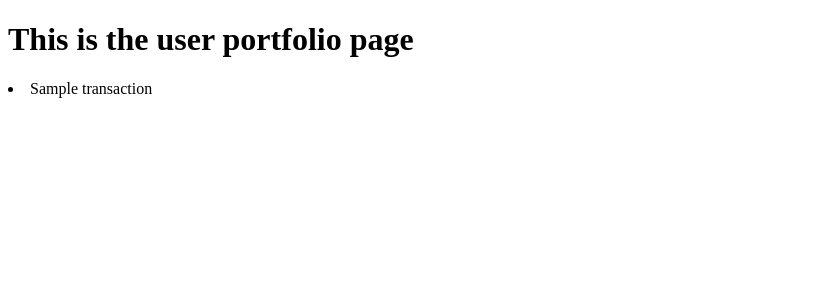
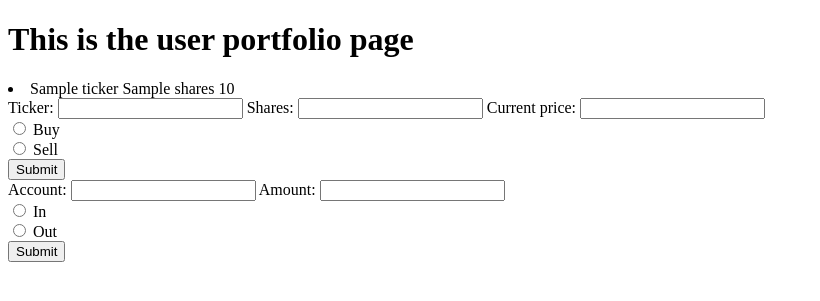
Before and after one commit to fuentesori/DBtest, a Flask app: template templates/portfolio.html in a window 1280 px wide. Shown: the top 301 px of the page, without its empty margins (0-820 px from the left). Run offline with Flask 2, Linux system fonts and the light colour scheme; the template is opened without the code that fills it: most values are stand-ins (such as "Sample title", 1, 10 or a date in 2020); parts of the project's set-up code (start-up, migrations or seed data) failed here and were passed over.

Commit message:
more sections to portfolio

```diff
--- a/templates/portfolio.html
+++ b/templates/portfolio.html
@@ -7,7 +7,30 @@
 <body>
 <h1>This is the user portfolio page</h1>
 {% for transaction in transactions%}
-  <li> {{transaction}} </li>
+  <li> {{transaction.ticker}} {{transaction.shares}} {{transaction.open_position_price}}  </li>
 {% endfor %}
+
+<form method="post" action="/post_stock">
+    <label>Ticker:</label>
+    <input id="ticker" name="ticker" type="text"/>
+    <label>Shares:</label>
+    <input id="shares" name="shares" type="int"/>
+    <label>Current price:</label>
+    <input id="current_price" name="current_price" type="float"/> <br>
+    <input type="radio" name="order" value="buy"> Buy<br>
+    <input type="radio" name="order" value="sell"> Sell<br>
+    <input type="submit"/>
+</form>
+
+<form method="post" action="/post_cash">
+    <label>Account:</label>
+    <input id="account" name="account" type="text"/>
+    <label>Amount:</label>
+    <input id="amount" name="amount" type="float"/> <br>
+    <input type="radio" name="order" value="In"> In<br>
+    <input type="radio" name="order" value="Out"> Out<br>
+    <input type="submit"/>
+</form>
+
 </body>
 </html>
```
